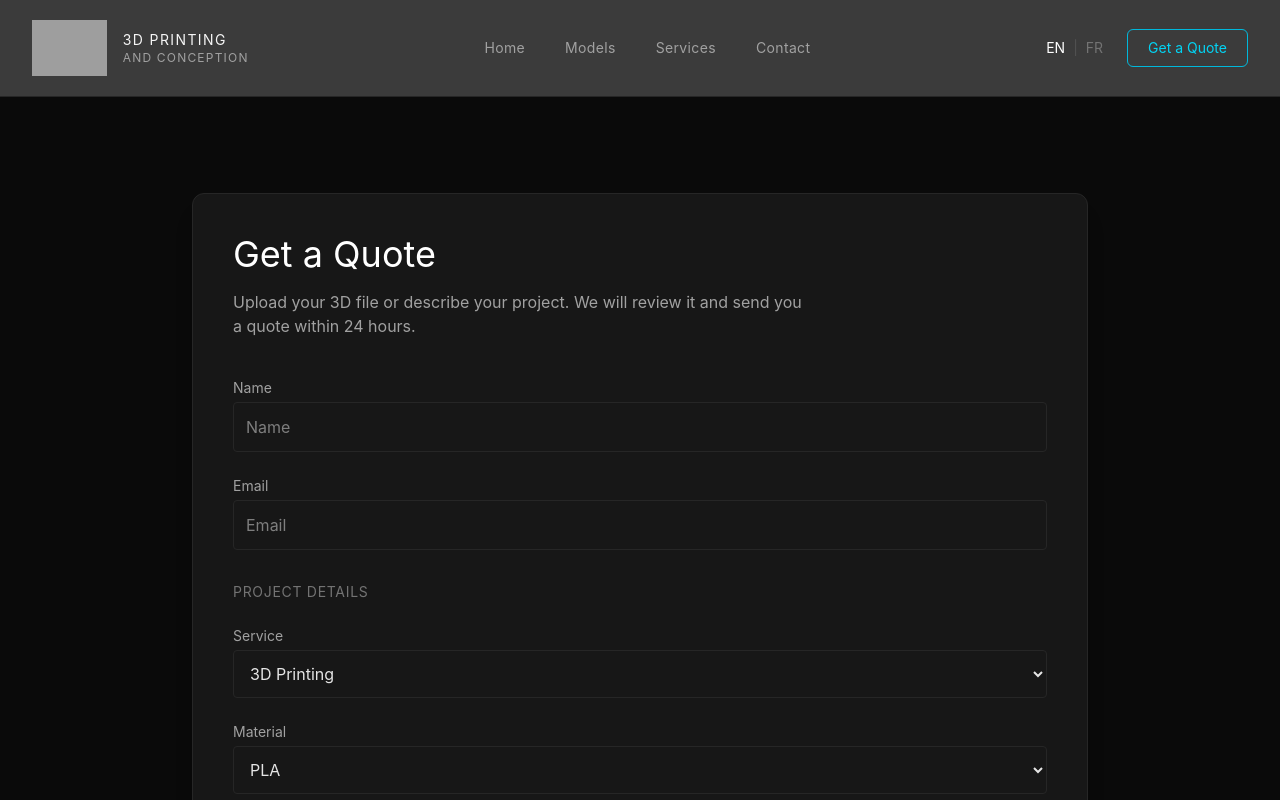
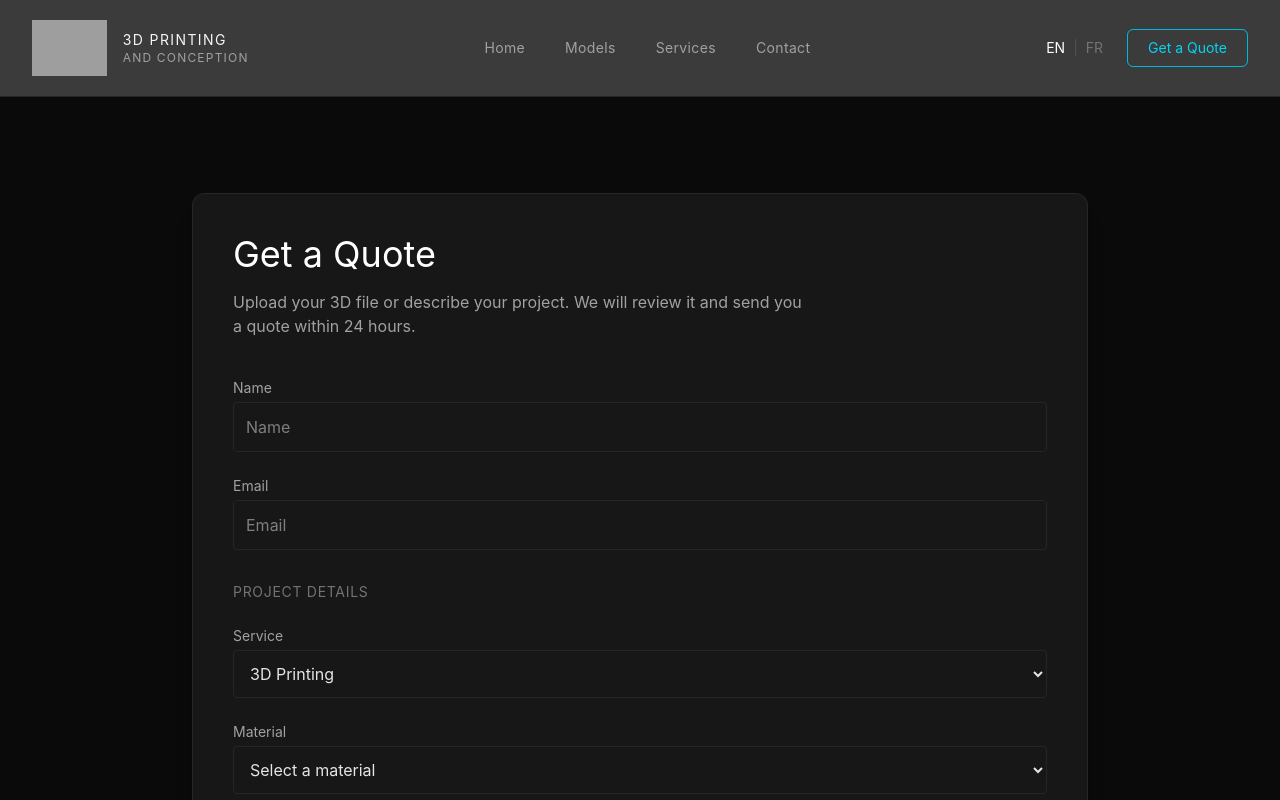
Before and after one commit to AlexMJBL/3d_design, a React (Vite) app: page /quote in a window 1280 px wide. Shown: the top 800 px of the page. Built offline with nearby package versions, Linux system fonts and the light colour scheme; grey boxes are pictures that could not be loaded.

Commit message:
Updated ui for quote form

```diff
--- a/src/i18n/locales/en/translation.json
+++ b/src/i18n/locales/en/translation.json
@@ -59,6 +59,7 @@
     "dragDrop": "Drag & drop your 3D file here or click to upload",
     "dropFile": "Drop your file here",
     "fileFormats": "Supported formats: STL, 3MF, OBJ, STEP (max 50MB)",
+    "selectMaterial": "Select a material",
     "service": {
       "print": "3D Printing",
       "design": "3D Design",
@@ -112,7 +113,8 @@
     "descriptionTooShort": "Description must be at least 10 characters",
     "descriptionTooLong": "Description must be less than 500 characters",
     "fileTooLarge": "File must be smaller than 50MB",
-    "fileInvalidType": "Unsupported file type (allowed: STL, 3MF, OBJ, STEP)"
+    "fileInvalidType": "Unsupported file type (allowed: STL, 3MF, OBJ, STEP)",
+    "materialRequired": "Please select a material"
   },
   "notfound": {
     "pageNotFound": "Page not found",
--- a/src/i18n/locales/fr/translation.json
+++ b/src/i18n/locales/fr/translation.json
@@ -59,6 +59,7 @@
     "dragDrop": "Glissez-déposez votre fichier 3D ici ou cliquez pour téléverser",
     "dropFile": "Déposez votre fichier ici",
     "fileFormats": "Formats supportés : STL, 3MF, OBJ, STEP (max 50MB)",
+    "selectMaterial": "Choisir un matériau",
     "service": {
       "print": "Impression 3D",
       "design": "Conception 3D",
@@ -112,7 +113,8 @@
     "descriptionTooShort": "La description doit contenir au moins 10 caractères",
     "descriptionTooLong": "La description doit contenir moins de 500 caractères",
     "fileTooLarge": "Le fichier doit être plus petit que 50MB",
-    "fileInvalidType": "Type de fichier non supporté (STL, 3MF, OBJ, STEP)"
+    "fileInvalidType": "Type de fichier non supporté (STL, 3MF, OBJ, STEP)",
+    "materialRequired": "Veuillez choisir un matériau"
   },
   "notfound": {
     "pageNotFound": "Page introuvable",
--- a/src/pages/Quote.tsx
+++ b/src/pages/Quote.tsx
@@ -21,6 +21,8 @@ export default function Quote() {
         const quantity = (form.elements.namedItem("quantity") as HTMLInputElement).value
         const color = (form.elements.namedItem("color") as HTMLSelectElement).value
         const description = (form.elements.namedItem("description") as HTMLTextAreaElement).value.trim()
+        const material = (form.elements.namedItem("material") as HTMLSelectElement).value
+
 
         if (!name) {
             newErrors.name = t("validation.nameRequired")
@@ -67,6 +69,10 @@ export default function Quote() {
                 newErrors.file = t("validation.fileInvalidType")
             }
 
+        }
+
+        if (!material) {
+            newErrors.material = t("validation.materialRequired")
         }
 
         return newErrors
@@ -195,7 +201,10 @@ export default function Quote() {
                     {/* MATERIAL */}
                     <div>
 
-                        <label htmlFor="material" className="text-sm text-neutral-400 block mb-1">
+                        <label
+                            htmlFor="material"
+                            className="text-sm text-neutral-400 block mb-1"
+                        >
                             {t("quote.materialLabel")}
                         </label>
 
@@ -204,14 +213,26 @@ export default function Quote() {
                             name="material"
                             className="w-full p-3 bg-neutral-900 border border-neutral-800 rounded focus:border-cyan-500"
                         >
+
+                            <option value="" disabled selected>
+                                {t("quote.selectMaterial")}
+                            </option>
+
                             <option>PLA</option>
                             <option>PETG</option>
                             <option>TPU</option>
                             <option>ABS</option>
                             <option>ASA</option>
                             <option>Nylon</option>
+
                             <option>{t("quote.material.unknown")}</option>
+
                         </select>
+                        {errors.material && (
+                            <p className="text-red-400 text-sm mt-1">
+                                {errors.material}
+                            </p>
+                        )}
 
                     </div>
 
@@ -228,7 +249,7 @@ export default function Quote() {
                             className="w-full p-3 bg-neutral-900 border border-neutral-800 rounded focus:border-cyan-500"
                         >
 
-                            <option value="">
+                            <option value="" disabled selected>
                                 {t("quote.selectColor")}
                             </option>
 
```
